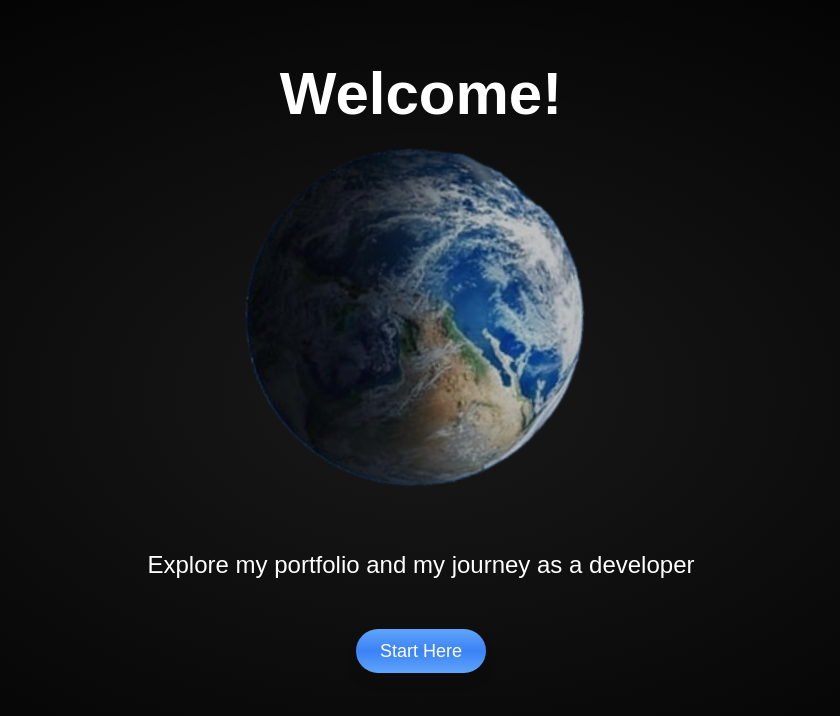
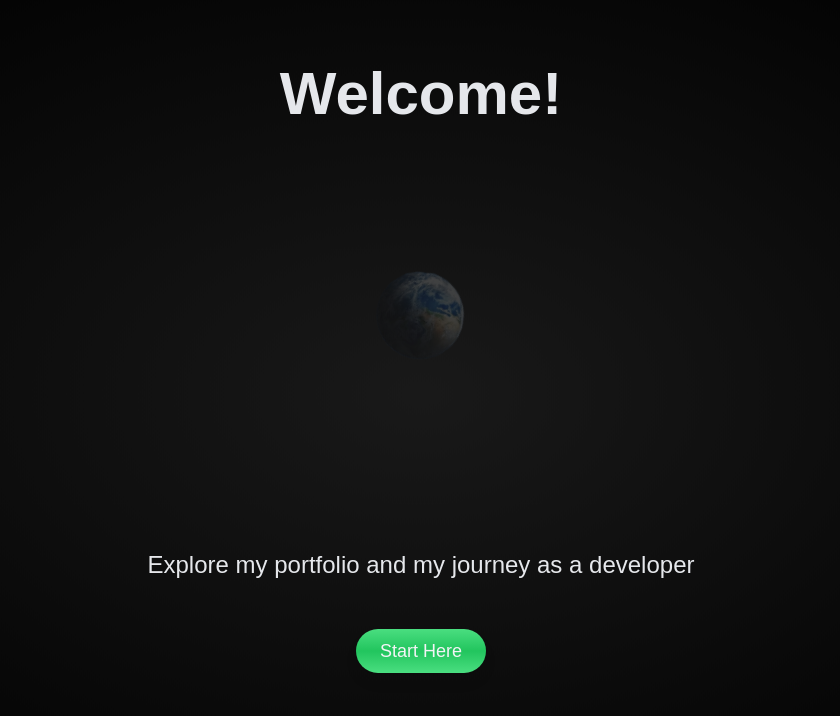
Before and after one commit to Moontags/potfolio, a Next.js app: page / in a window 1280 px wide. Shown: the top 716 px of the page, without its empty margins (219-1059 px from the left). Built offline with nearby package versions, Linux system fonts and the light colour scheme.

Commit message:
Smoother color theme

```diff
--- a/app/page.tsx
+++ b/app/page.tsx
@@ -6,24 +6,25 @@ import { useTheme } from "next-themes";
 import { useEffect, useState } from "react";
 
 export default function Home() {
-  const { theme, setTheme } = useTheme();
+  useTheme();
   const [mounted, setMounted] = useState(false);
 
   useEffect(() => {
     setMounted(true);
   }, []);
 
-  // Renderöidään käyttöliittymä heti, vaikka tema ei vielä olisi täysin asetettu.
+  if (!mounted) return <div className="min-h-screen bg-black"></div>;
+
   return (
     <div className={`relative min-h-screen flex flex-col items-center justify-center transition-colors duration-300 bg-black text-white overflow-hidden`}>
 
       <div className="absolute inset-0 stars"></div>
 
       <motion.h1
-        initial={{ scale: 0, opacity: 0 }}
+        initial={{ scale: 0, opacity: 0  }}
         animate={{ scale: 1, opacity: 1 }}
         transition={{ duration: 1, ease: "easeOut" }}
-        className="absolute top-16 text-6xl font-bold text-white"
+        className="absolute top-16 text-6xl font-bold text-gray-200"
       >
         Welcome!
       </motion.h1>
@@ -31,7 +32,7 @@ export default function Home() {
       <motion.div
         initial={{ scale: 0, opacity: 0, rotate: 0 }}
         animate={{ scale: 2.2, opacity: 1, rotate: 720 }}
-        transition={{ repeat: Infinity, repeatType: "reverse", duration: 2, ease: "linear" }}
+        transition={{ repeat: Infinity, repeatType: "reverse", duration: 2.5, ease: "linear" }}
         className="relative z-10"
       >
         <Image
@@ -44,10 +45,10 @@ export default function Home() {
       </motion.div>
 
       <motion.p
-        initial={{ scale: 0, opacity: 0 }}
+        initial={{ scale: 0, opacity: 0  }}
         animate={{ scale: 1, opacity: 1 }}
         transition={{ duration: 1, ease: "easeOut" }}
-        className="text-2xl max-w-2xl text-center mt-12"
+        className="text-2xl text-gray-200 max-w-2xl text-center mt-12"
       >
          Explore my portfolio and my journey as a developer
       </motion.p>
@@ -58,13 +59,14 @@ export default function Home() {
         animate={{ scale: 1, opacity: 1, rotate: 360 }}
         transition={{ duration: 0.5 }}
         className="mt-12 px-6 py-2 text-lg font-medium flex items-center justify-center
-                  bg-gradient-to-b from-blue-400 via-blue-500 to-blue-400
-                  text-white rounded-full shadow-lg
+                  bg-gradient-to-b from-green-400 via-green-500 to-green-400
+                  text-gray-100 rounded-full shadow-lg
                   transition-all duration-300 ease-in-out
                   hover:shadow-xl hover:brightness-110 active:shadow-md"
       >
         Start Here
       </motion.a>
+
     </div>
   );
 }
```
